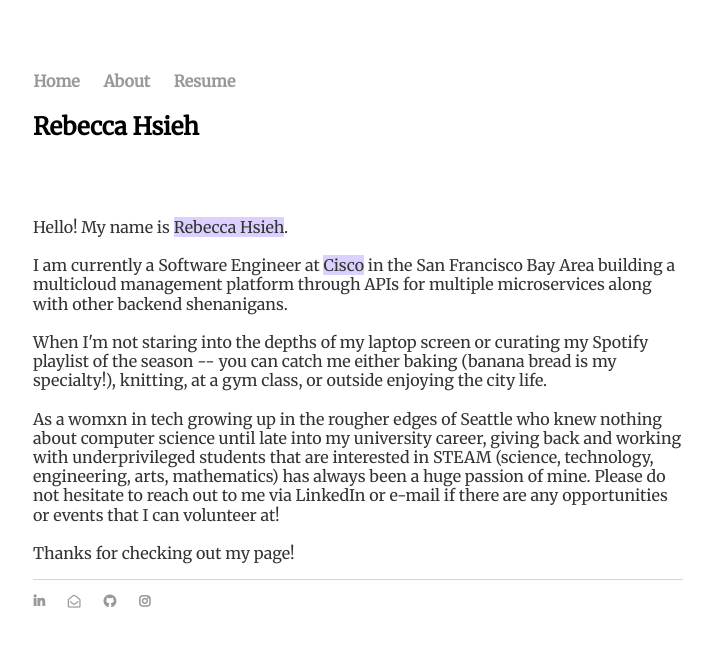
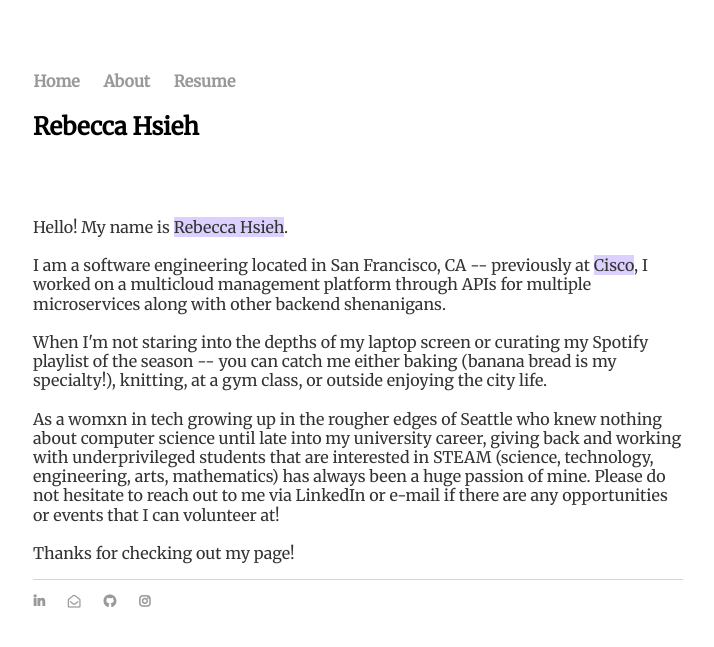
Before and after one commit to therealslimhsiehdy/therealslimhsiehdy.github.io, a Jekyll site: the page about/index.html, which Jekyll copies as it is, in a window 1280 px wide. Shown: the top 647 px of the page, without its empty margins (282-996 px from the left). Built offline with Jekyll 4.4.1, drawn with Linux system fonts in a browser that asks for light colours; nearby versions of some CDN libraries.

Commit message:
Fix wording, test 2 for website clash

```diff
--- a/about/index.html
+++ b/about/index.html
@@ -33,7 +33,7 @@
 				<p>Hello! My name is <span style="background-color: #DCD0FF">Rebecca Hsieh</span>.
 				<br>
 				<br>
-				I am currently a Software Engineer at <span style="background-color: #DCD0FF">Cisco</span> in the San Francisco Bay Area building a multicloud management platform through APIs for multiple microservices along with other backend shenanigans.
+				I am a software engineering located in San Francisco, CA -- previously at <span style="background-color: #DCD0FF">Cisco</span>, I worked on a multicloud management platform through APIs for multiple microservices along with other backend shenanigans.
 				<br>
 				<br>
 				When I'm not staring into the depths of my laptop screen or curating my Spotify playlist of the season -- you can catch me either baking (banana bread is my specialty!), knitting, at a gym class, or outside enjoying the city life.
```
